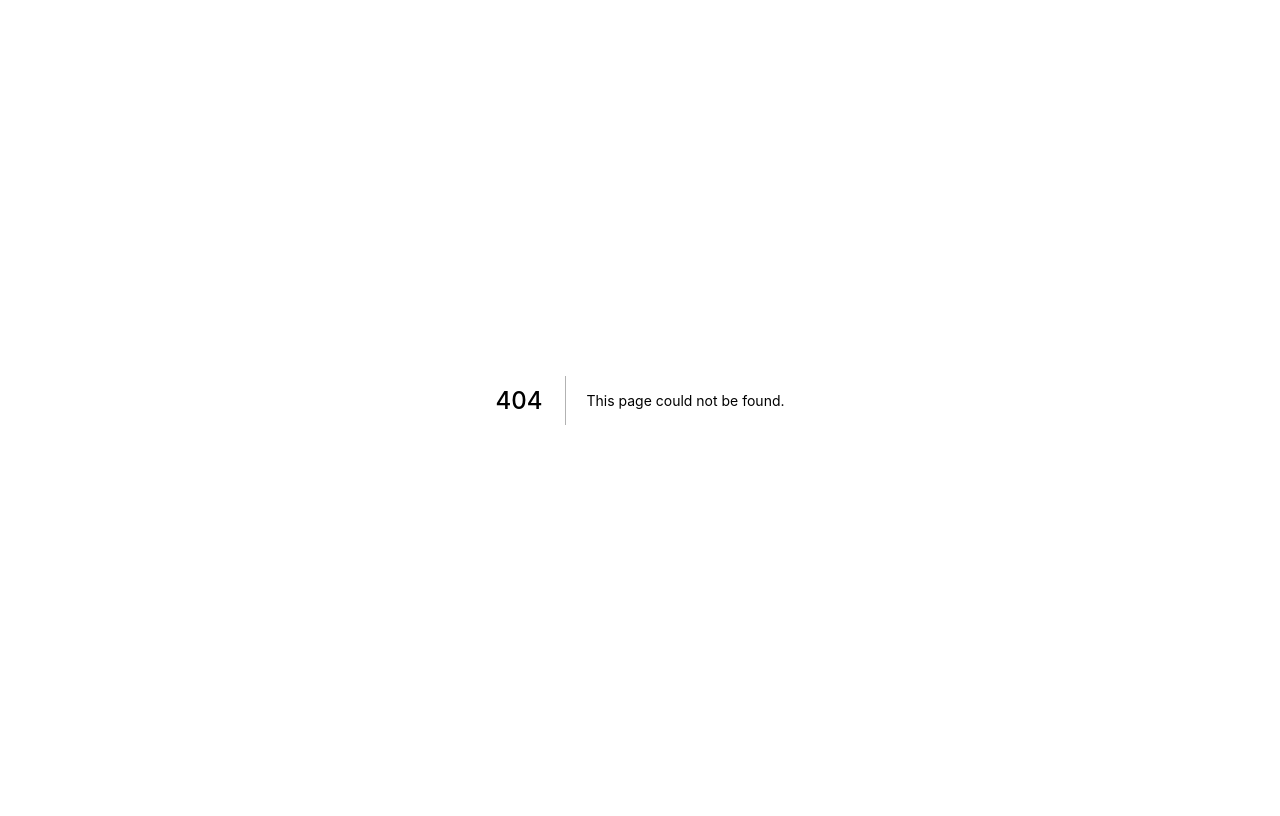
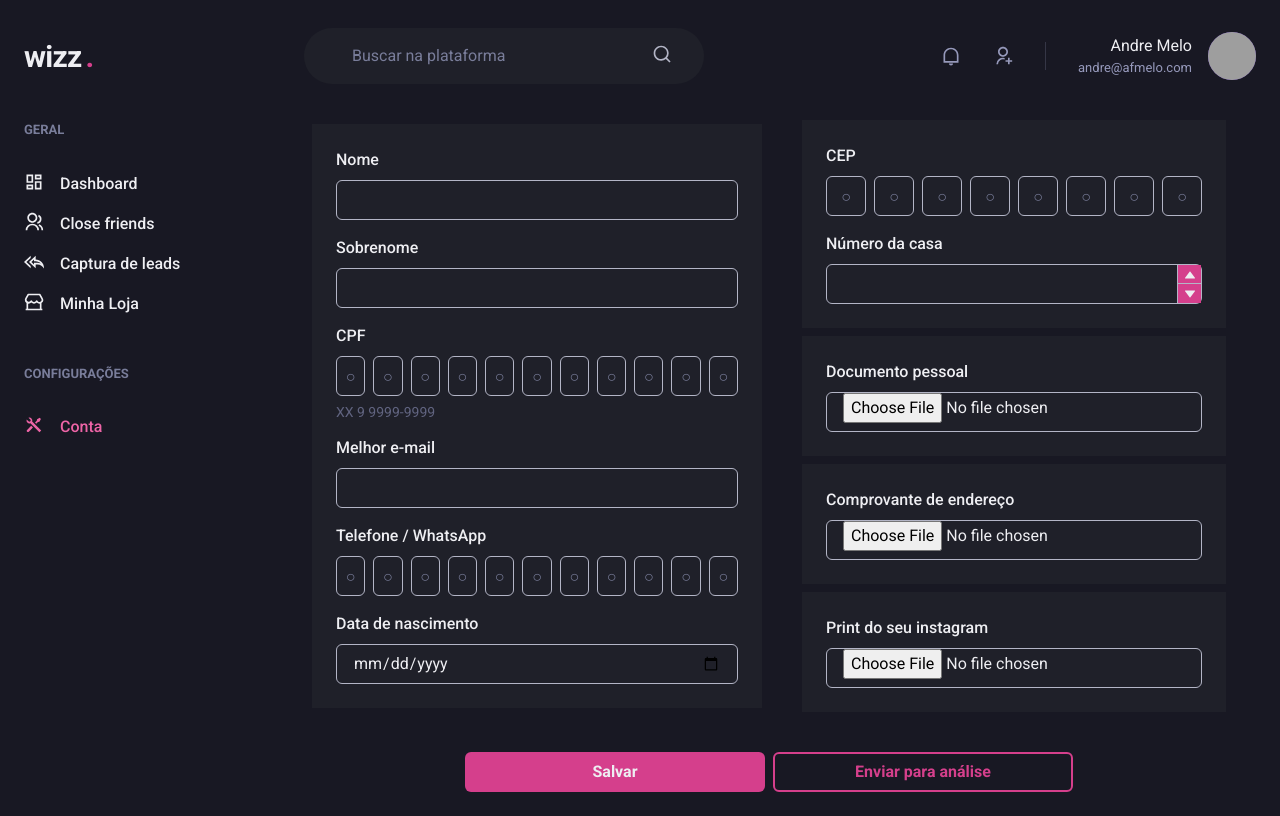
Before and after one commit to afmelo92/wizz, a Next.js app: page /account in a window 1280 px wide. Before the commit this address had no page. Built offline with nearby package versions, Linux system fonts and the light colour scheme; grey boxes are pictures that could not be loaded.

Commit message:
Add account config page

```diff
--- /dev/null
+++ b/src/pages/account.tsx
@@ -0,0 +1,5 @@
+import AccountTemplate from 'templates/Account'
+
+export default function AccountPage() {
+  return <AccountTemplate />
+}
--- /dev/null
+++ b/src/templates/Account/index.tsx
@@ -0,0 +1,193 @@
+import { Header } from 'components/Header'
+import { Sidebar } from 'components/Sidebar'
+import {
+  Flex,
+  FormControl,
+  FormLabel,
+  FormHelperText,
+  Input,
+  VStack,
+  HStack,
+  PinInput,
+  PinInputField,
+  NumberInput,
+  NumberInputField,
+  NumberInputStepper,
+  NumberIncrementStepper,
+  NumberDecrementStepper,
+  Button
+} from '@chakra-ui/react'
+
+export default function AccountTemplate() {
+  return (
+    <>
+      <Header />
+      <Flex direction="column" h="100%">
+        <Flex w="100%" my="6" maxWidth={1480} mx="auto" px="6">
+          <Sidebar />
+          <Flex direction="column">
+            <HStack mb="10" mx="auto" spacing={10}>
+              <VStack
+                maxW="450px"
+                w="100%"
+                mx="auto"
+                spacing={4}
+                background="gray.800"
+                p="6"
+              >
+                <FormControl id="name">
+                  <FormLabel>Nome</FormLabel>
+                  <Input focusBorderColor="pink.500" type="text" />
+                </FormControl>
+                <FormControl id="last_name">
+                  <FormLabel>Sobrenome</FormLabel>
+                  <Input focusBorderColor="pink.500" type="text" />
+                </FormControl>
+                <FormControl id="cpf">
+                  <FormLabel>CPF</FormLabel>
+                  <HStack>
+                    <PinInput focusBorderColor="pink.500" size="md">
+                      <PinInputField />
+                      <PinInputField />
+                      <PinInputField />
+                      <PinInputField />
+                      <PinInputField />
+                      <PinInputField />
+                      <PinInputField />
+                      <PinInputField />
+                      <PinInputField />
+                      <PinInputField />
+                      <PinInputField />
+                    </PinInput>
+                  </HStack>
+                  <FormHelperText>XX 9 9999-9999</FormHelperText>
+                </FormControl>
+                <FormControl id="email">
+                  <FormLabel>Melhor e-mail</FormLabel>
+                  <Input focusBorderColor="pink.500" type="email" />
+                </FormControl>
+                <FormControl id="phone">
+                  <FormLabel>Telefone / WhatsApp</FormLabel>
+                  <HStack>
+                    <PinInput focusBorderColor="pink.500" size="md">
+                      <PinInputField />
+                      <PinInputField />
+                      <PinInputField />
+                      <PinInputField />
+                      <PinInputField />
+                      <PinInputField />
+                      <PinInputField />
+                      <PinInputField />
+                      <PinInputField />
+                      <PinInputField />
+                      <PinInputField />
+                    </PinInput>
+                  </HStack>
+                </FormControl>
+                <FormControl id="birth">
+                  <FormLabel>Data de nascimento</FormLabel>
+                  <Input focusBorderColor="pink.500" type="date" />
+                </FormControl>
+              </VStack>
+              <VStack>
+                <VStack
+                  maxW="450px"
+                  w="100%"
+                  mx="auto"
+                  spacing={4}
+                  background="gray.800"
+                  p="6"
+                >
+                  <FormControl id="cep">
+                    <FormLabel>CEP</FormLabel>
+                    <HStack>
+                      <PinInput focusBorderColor="pink.500" size="md">
+                        <PinInputField />
+                        <PinInputField />
+                        <PinInputField />
+                        <PinInputField />
+                        <PinInputField />
+                        <PinInputField />
+                        <PinInputField />
+                        <PinInputField />
+                      </PinInput>
+                    </HStack>
+                  </FormControl>
+                  <FormControl id="number">
+                    <FormLabel>Número da casa</FormLabel>
+                    <NumberInput focusBorderColor="pink.500" min={0}>
+                      <NumberInputField />
+                      <NumberInputStepper background="pink.500">
+                        <NumberIncrementStepper />
+                        <NumberDecrementStepper />
+                      </NumberInputStepper>
+                    </NumberInput>
+                  </FormControl>
+                </VStack>
+                <VStack
+                  maxW="450px"
+                  w="100%"
+                  mx="auto"
+                  spacing={4}
+                  background="gray.800"
+                  p="6"
+                >
+                  <FormControl id="name">
+                    <FormLabel>Documento pessoal</FormLabel>
+                    <Input focusBorderColor="pink.500" type="file" />
+                  </FormControl>
+                </VStack>
+                <VStack
+                  maxW="450px"
+                  w="100%"
+                  mx="auto"
+                  spacing={4}
+                  background="gray.800"
+                  p="6"
+                >
+                  <FormControl id="name">
+                    <FormLabel>Comprovante de endereço</FormLabel>
+                    <Input focusBorderColor="pink.500" type="file" />
+                  </FormControl>
+                </VStack>
+                <VStack
+                  maxW="450px"
+                  w="100%"
+                  mx="auto"
+                  spacing={4}
+                  background="gray.800"
+                  p="6"
+                >
+                  <FormControl id="name">
+                    <FormLabel>Print do seu instagram</FormLabel>
+                    <Input focusBorderColor="pink.500" type="file" />
+                  </FormControl>
+                </VStack>
+              </VStack>
+            </HStack>
+            <HStack mx="auto">
+              <Button
+                w="300px"
+                background="pink.500"
+                _hover={{ backgroundColor: 'pink.700' }}
+              >
+                Salvar
+              </Button>
+              <Button
+                w="300px"
+                background=""
+                border="2px"
+                borderColor="pink.500"
+                variant="outline"
+                color="pink.500"
+                _hover={{ backgroundColor: 'pink.500', color: 'gray.50' }}
+              >
+                Enviar para análise
+              </Button>
+            </HStack>
+          </Flex>
+        </Flex>
+      </Flex>
+    </>
+  )
+}
```
